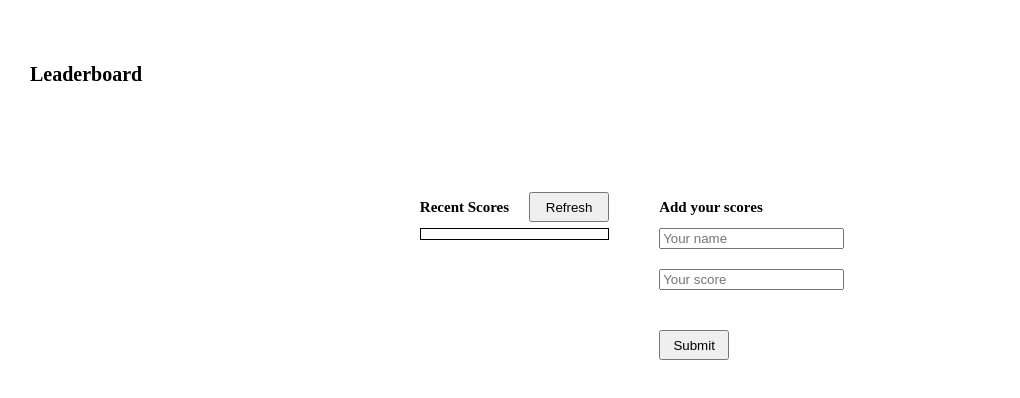
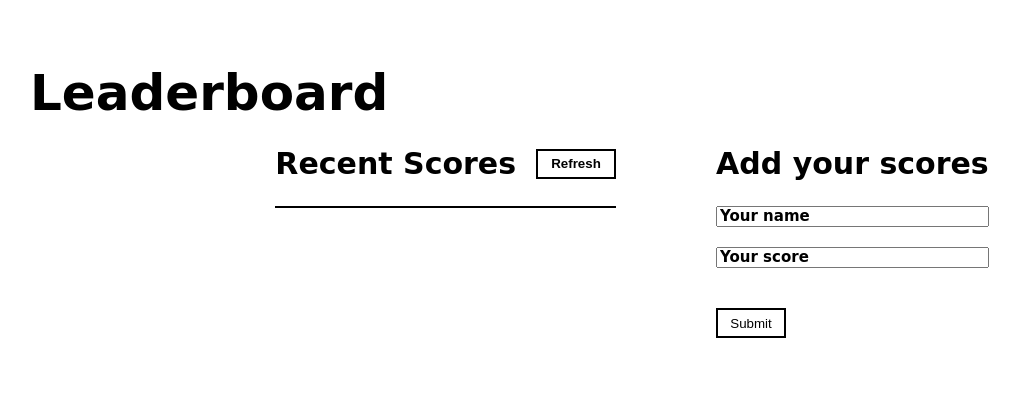
Before and after one commit to maury18/LeaderBoard, a website built with webpack: page src/index.html in a window 1280 px wide. Shown: the whole page, without its empty margins (8-1028 px from the left). Built offline with nearby package versions, Linux system fonts and the light colour scheme; no server answers; a web font is replaced by a local one.

Commit message:
Add final styles to the css

```diff
--- a/src/style.css
+++ b/src/style.css
@@ -1,5 +1,9 @@
 html {
   font-size: 62.5%;
+}
+
+body {
+  font-family: "Arima", cursive;
 }
 
 .container {
@@ -8,21 +12,27 @@ html {
 }
 
 h1 {
-  padding-top: 5rem;
+  padding-top: 3rem;
   margin-left: 3rem;
-  margin-bottom: 10rem;
+  margin-bottom: 0;
+  font-weight: 700;
+  font-size: 5rem;
+}
+
+h2 {
+  font-size: 3rem;
+  font-weight: 700;
 }
 
 .leaderboard-settings {
   display: flex;
-  gap: 5rem;
+  gap: 10rem;
   justify-content: center;
   align-items: flex-start;
 }
 
 .scores {
   border: 0.1rem solid #000;
-  padding: 0.5rem;
 }
 
 .score {
@@ -31,11 +41,21 @@ h1 {
   align-items: center;
 }
 
+.score:nth-child(even) {
+  background-color: #fff;
+}
+
+.score:nth-child(odd) {
+  background-color: #bbb;
+}
+
 .score p {
   font-size: 2rem;
   margin: 0.5rem 0 0 0;
   border-right: 0.1rem solid #000;
   padding-right: 1rem;
+  width: 50%;
+  text-align: center;
 }
 
 .score p:last-of-type {
@@ -52,6 +72,16 @@ h1 {
   display: block;
   width: 8rem;
   height: 3rem;
+  font-weight: 700;
+  background-color: transparent;
+  border: 0.2rem solid #000;
+  transition: all 0.5s ease;
+}
+
+.refresh:hover {
+  cursor: pointer;
+  background-color: #000;
+  color: #fff;
 }
 
 form {
@@ -60,8 +90,24 @@ form {
   gap: 2rem;
 }
 
+input::placeholder {
+  font-family: "Arima", cursive;
+  color: #000;
+  font-size: 1.5rem;
+  font-weight: 700;
+}
+
 .submit {
   width: 7rem;
   height: 3rem;
   text-align: center;
+  border: 0.2rem solid #000;
+  background-color: transparent;
+  transition: all 0.5s ease;
 }
+
+.submit:hover {
+  cursor: pointer;
+  background-color: #000;
+  color: #fff;
+}
```
